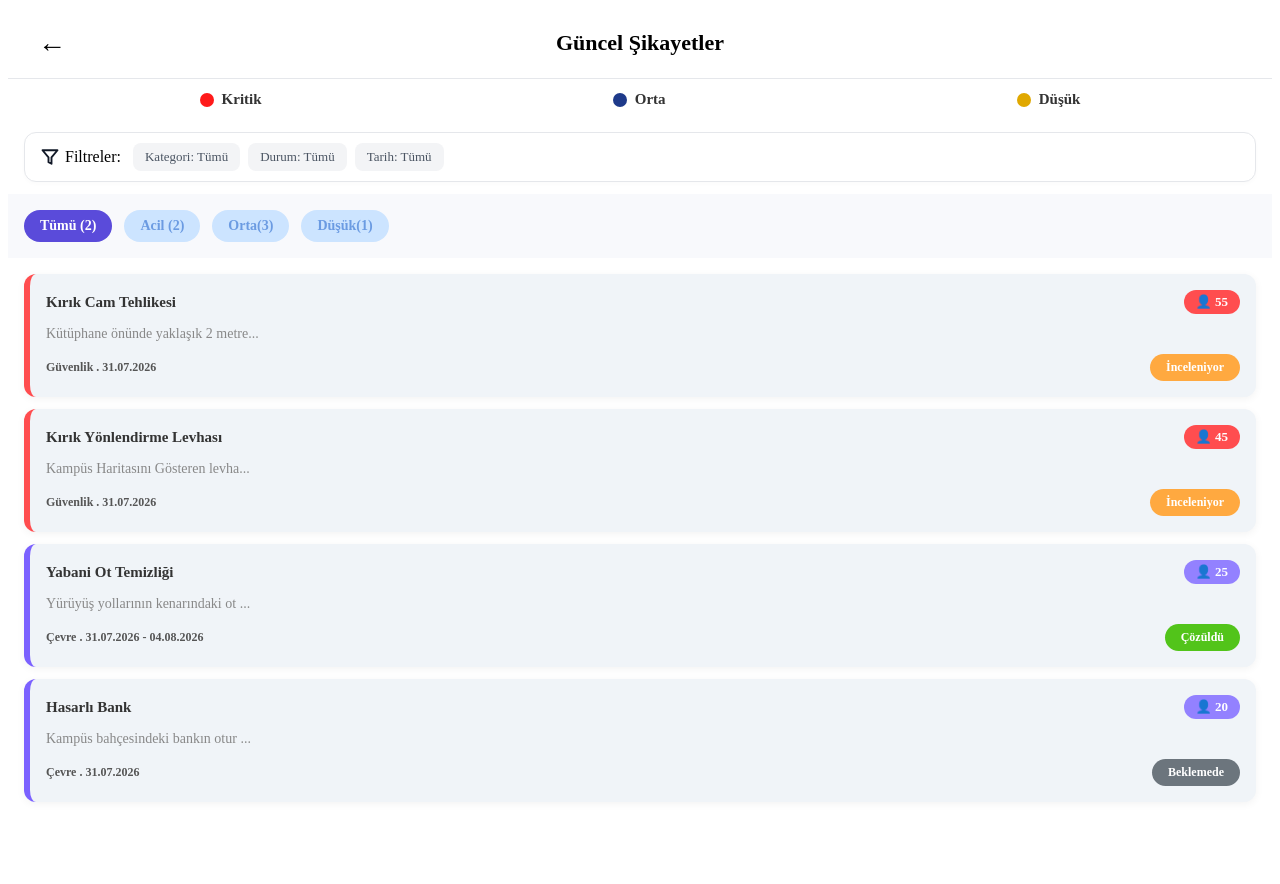
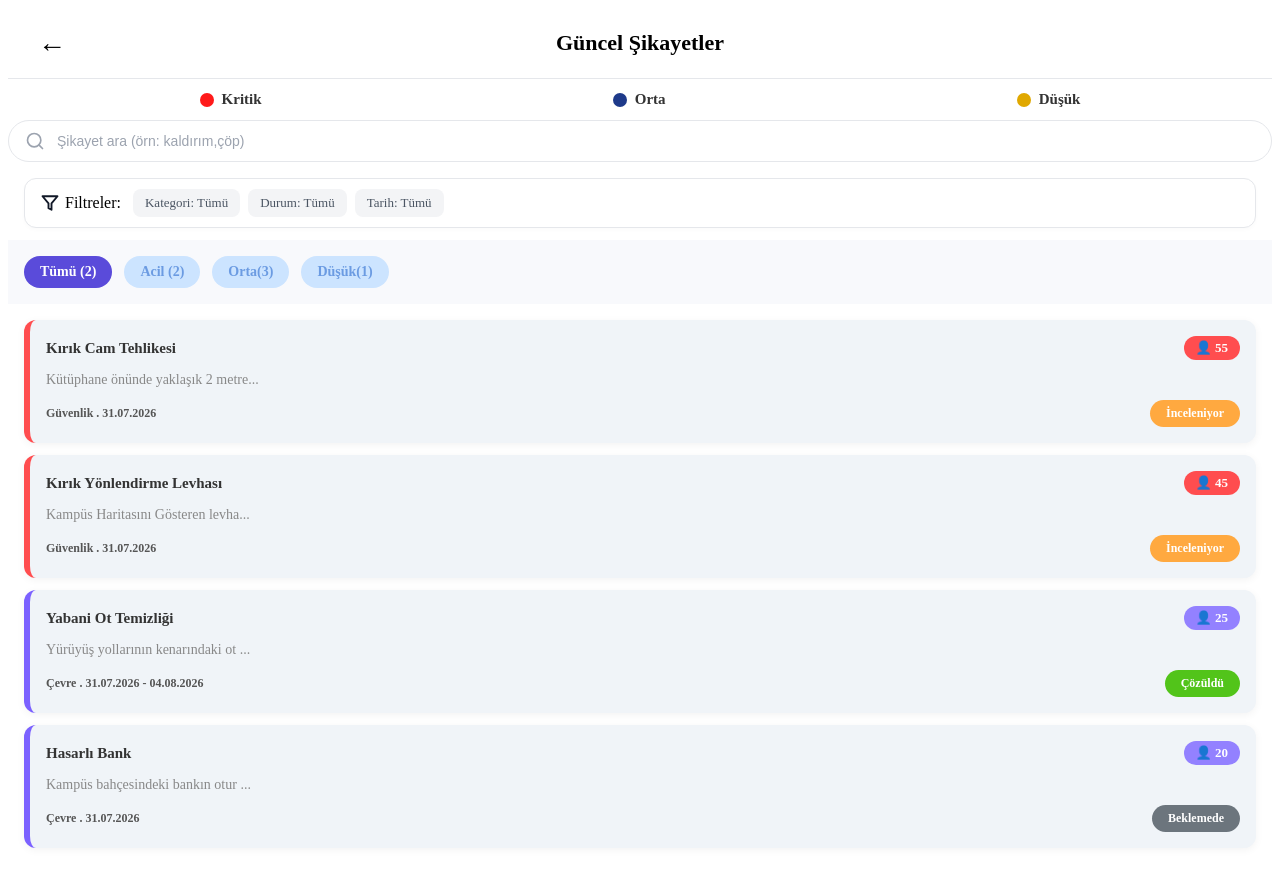
Before and after one commit to abdussamedtoprak-bs/sikayet-haritasi-mobil, an Angular app: page /complaints in a window 1280 px wide. Before the commit the page ends 838 px from the top, so only its background shows below. Built offline with nearby package versions, Linux system fonts and the light colour scheme.

Commit message:
feat:arama çubuğu bileşeni eklendi ve filtreleme mantığı kuruldu

```diff
--- /dev/null
+++ b/src/app/components/search-bar/search-bar.css
@@ -0,0 +1,43 @@
+.search-container{
+    display: flex;
+    align-items: center;
+    background-color: #ffffff;
+    border:1px solid #E5E7EB;
+    border-radius: 25px;
+    padding: 10px 16px;
+    margin-bottom: 16px;
+}
+
+.search-icon-svg {
+    margin-right: 10px;
+    flex-shrink: 0;
+}
+
+.search-input {
+    flex: 1;
+    border: none;
+    outline: none;
+    font-size: 14px;
+    color: #374151;
+    background: transparent;
+}
+
+.search-input::placeholder {
+    color: #9CA3AF;
+}
+
+.clear-btn {
+    background: none;
+    border: none;
+    font-size: 20px;
+    color: #9CA3AF;
+    cursor: pointer;
+    padding: 0 4px;
+    display: flex;
+    align-items: center;
+    justify-content: center;
+}
+
+.clear-btn:hover {
+    color: #374151;
+}
--- /dev/null
+++ b/src/app/components/search-bar/search-bar.html
@@ -0,0 +1,16 @@
+<div class="search-container">
+    <!-- SVG Arama ikonu-->
+    <svg class="search-icon-svg" width="20" height="20" viewBox="0 0 24 24" fill="none" stroke="#9CA3AF" stroke-width="2" stroke-linecap="round" stroke-linejoin="round">
+        <circle cx="11" cy="11" r="8"></circle>
+        <line x1="21" y1="21" x2="16.65" y2="16.65"></line>
+    </svg>
+    <input
+    type="text"
+    class="search-input"
+    placeholder="Şikayet ara (örn: kaldırım,çöp)"
+    [(ngModel)]="searchText"
+    (ngModelChange)="onSearchChange()"/>
+
+    <!--Temizleme ikonu(sadece metin varsa görünür)-->
+    <button clasS="clear-btn" *ngIf="searchText" (click)="clearSearch()">x</button>
+</div>
--- /dev/null
+++ b/src/app/components/search-bar/search-bar.ts
@@ -0,0 +1,29 @@
+import { Component,EventEmitter,Output } from '@angular/core';
+import{CommonModule} from '@angular/common';
+import{FormsModule} from '@angular/forms';
+
+@Component({
+  selector: 'app-search-bar',
+  imports: [CommonModule,FormsModule],
+  templateUrl: './search-bar.html',
+  styleUrl: './search-bar.css',
+})
+export class SearchBar {
+
+  searchText:string='';
+
+  //yazılan metni üst bileşene kullanıldığı sayfaya fırlatır
+  @Output() searchChanged= new EventEmitter<string>();
+
+  //input alanına her harf  girildiğinde tetiklenir
+  onSearchChange(){
+    this.searchChanged.emit(this.searchText);
+  }
+
+  //çarpı ikonuna basıldığında metni temizler
+  clearSearch(){
+    this.searchText='';
+    this.searchChanged.emit(this.searchText);
+  }
+
+}
--- a/src/app/pages/complaints/complaints.html
+++ b/src/app/pages/complaints/complaints.html
@@ -1,6 +1,9 @@
 <div class="complaints-page-container">
     <app-baslik title="Güncel Şikayetler" [showBackBtn]="true"></app-baslik>
     <app-priority-legend></app-priority-legend>
+
+    <!-- ARAMA ÇUBUĞU BİLEŞENİ -->
+<app-search-bar (searchChanged)="onSearch($event)"></app-search-bar>
 
     <!-- Seçilen filtreleri içeriye yolluyoruz: [filters]="currentFilters" -->
     <app-active-filter-badges
--- a/src/app/pages/complaints/complaints.ts
+++ b/src/app/pages/complaints/complaints.ts
@@ -7,10 +7,10 @@ import { TabFilter } from '../../components/complaints/tab-filter/tab-filter';
 import { ComplaintCard } from '../../components/complaints/complaint-card/complaint-card';
 import { ComplaintDetailSheet } from '../../components/complaints/complaint-detail-sheet/complaint-detail-sheet';
 import { Baslik } from '../../components/baslik/baslik';
-
+import { SearchBar } from '../../components/search-bar/search-bar';
 @Component({
   selector: 'app-complaints',
-  imports: [PriorityLegend, ActiveFilterBadges, FilterPanel, TabFilter,ComplaintCard,ComplaintDetailSheet,Baslik],
+  imports: [PriorityLegend, ActiveFilterBadges, FilterPanel, TabFilter,ComplaintCard,ComplaintDetailSheet,Baslik,SearchBar],
   templateUrl: './complaints.html',
   styleUrl: './complaints.css',
 })
@@ -63,6 +63,10 @@ export class Complaints {
 
   // 1. O an seçili olan sekmeyi tutacak değişken (Sayfa açıldığında 'Tümü' aktif olsun)
   currentFilter: string='Tümü';
+
+  // Arama çubuğuna yazılan metni tutacak değişken
+  searchText: string = '';
+
   //2.Tab bileşeninden tıklama gelince bu fonksiyon çalışacak ve seçimi güncelleyecek
   onFilterChange(selectedTab:string){
     this.currentFilter=selectedTab;
@@ -99,6 +103,14 @@ export class Complaints {
       // Tarih Filtresi
       if (this.currentFilters.date && this.currentFilters.date !== 'Tümü') {
         result = result.filter(c => c.metaInfo.includes(this.currentFilters.date.trim()));
+      }
+
+      // YENİ EKLENEN: Arama Çubuğu Filtresi
+      if (this.searchText) {
+        result = result.filter(c =>
+          c.title.toLowerCase().includes(this.searchText) ||
+          c.description.toLowerCase().includes(this.searchText)
+        );
       }
     }
 
@@ -162,4 +174,10 @@ export class Complaints {
     }
   }
 
+  // Arama çubuğuna her harf girildiğinde veya silindiğinde bu fonksiyon çalışacak
+  onSearch(arananKelime: string) {
+  // Gelen metni küçük harfe çevirip başındaki/sonundaki boşlukları siliyoruz (daha sağlıklı arama için)
+  this.searchText = arananKelime.toLowerCase().trim();
 }
+
+}
```
Also changed, not shown: 1 other file (tests, documents, lock files or other folders).
